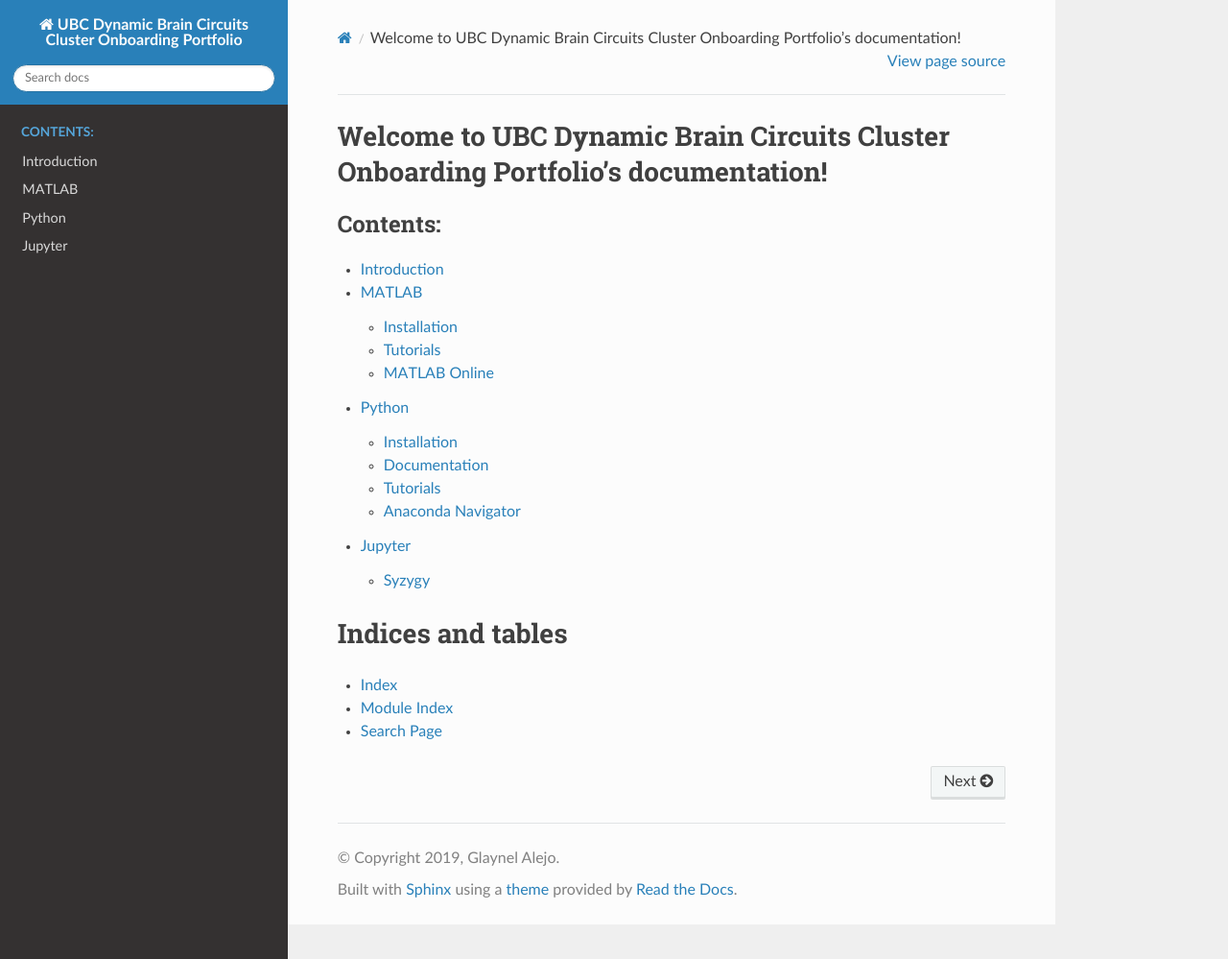
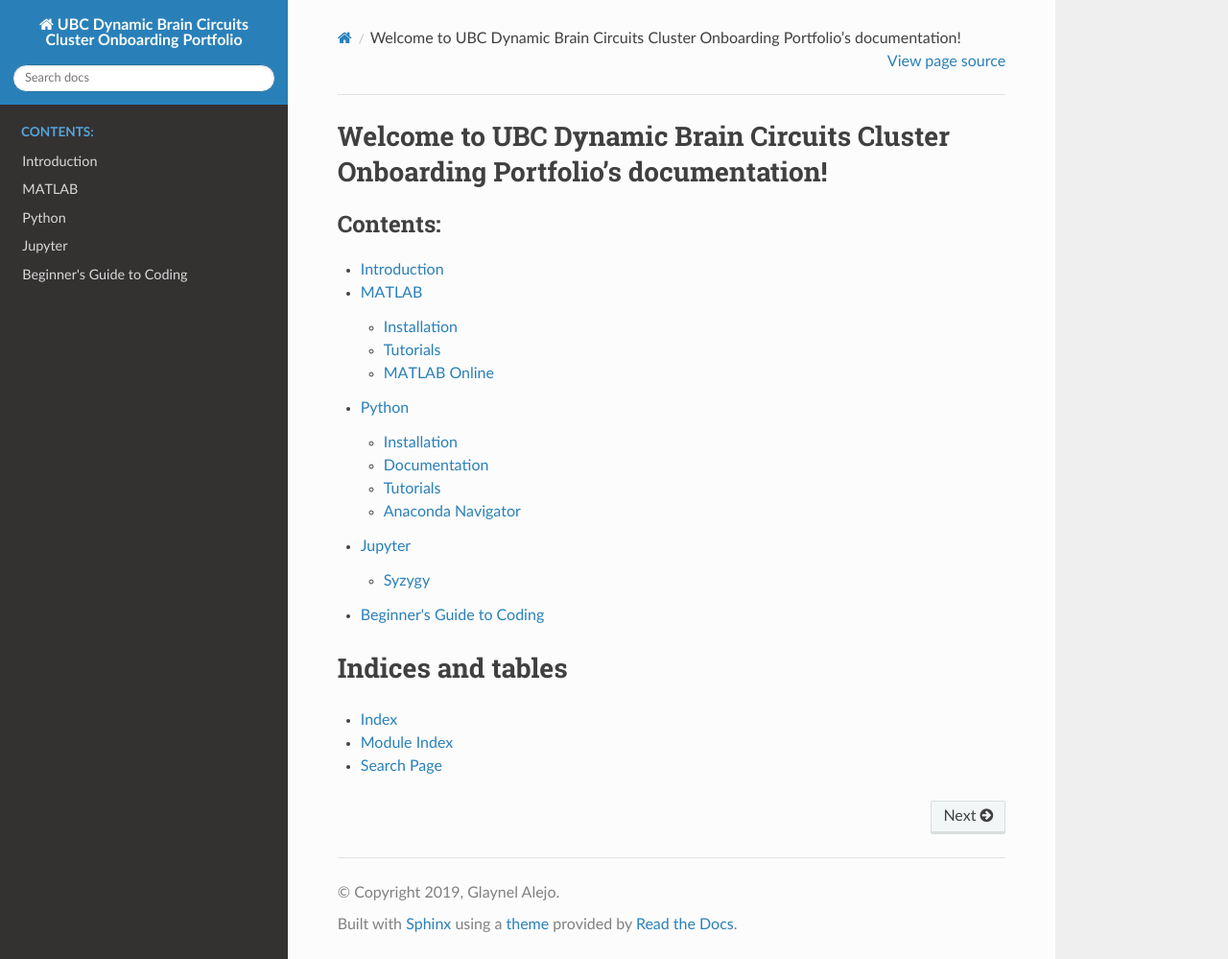
Before and after one commit to ubcbraincircuits/onboarding, a Sphinx documentation site: the page built from source/index.rst, in a window 1280 px wide and 999 px high. Shown: the whole window at 96% size. Built offline with Sphinx 7.4.7 and the Read the Docs theme 2.0.0, drawn with Linux system fonts in a browser that asks for light colours; pages that are not in the unit, such as notebooks, are missing from menus.

Commit message:
Add code section

```diff
--- a/source/index.rst
+++ b/source/index.rst
@@ -14,6 +14,7 @@
    MATLAB <matlab>
    Python <python>
    Jupyter <jupyter>
+   Beginner's Guide to Coding <code>
    Statistics <statistics>
 
 Indices and tables
```
